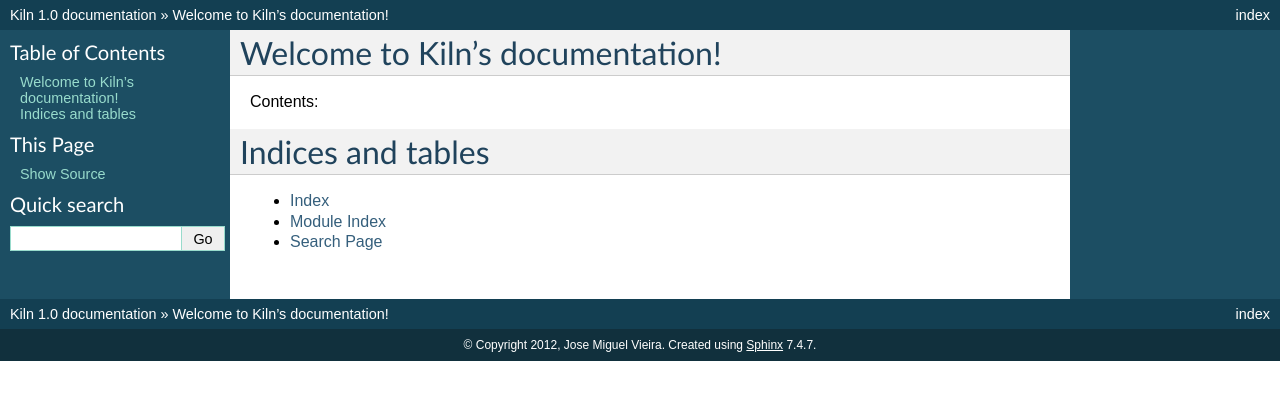
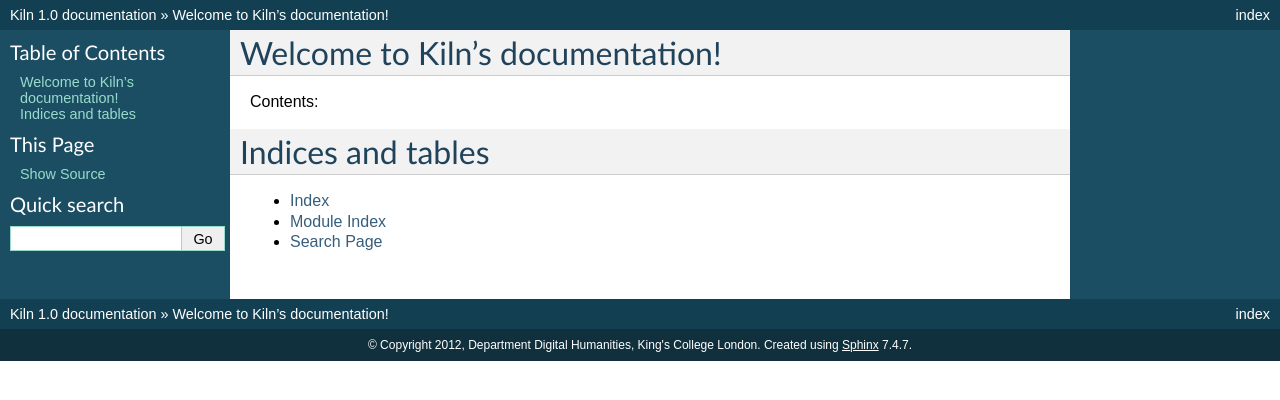
Before and after one commit to kcl-ddh/kiln, a Sphinx documentation site: the page built from docs/source/index.rst, in a window 1280 px wide. Shown: the top 400 px of the page. Built offline with Sphinx 7.4.7, drawn with Linux system fonts in a browser that asks for light colours.

Commit message:
Changed copyright to DDH, KCL.

```diff
--- a/docs/source/conf.py
+++ b/docs/source/conf.py
@@ -42,7 +42,7 @@
 
 # General information about the project.
 project = 'Kiln'
-copyright = '2012, Jose Miguel Vieira'
+copyright = '2012, Department Digital Humanities, King\'s College London'
 
 # The version info for the project you're documenting, acts as replacement for
 # |version| and |release|, also used in various other places throughout the
```
